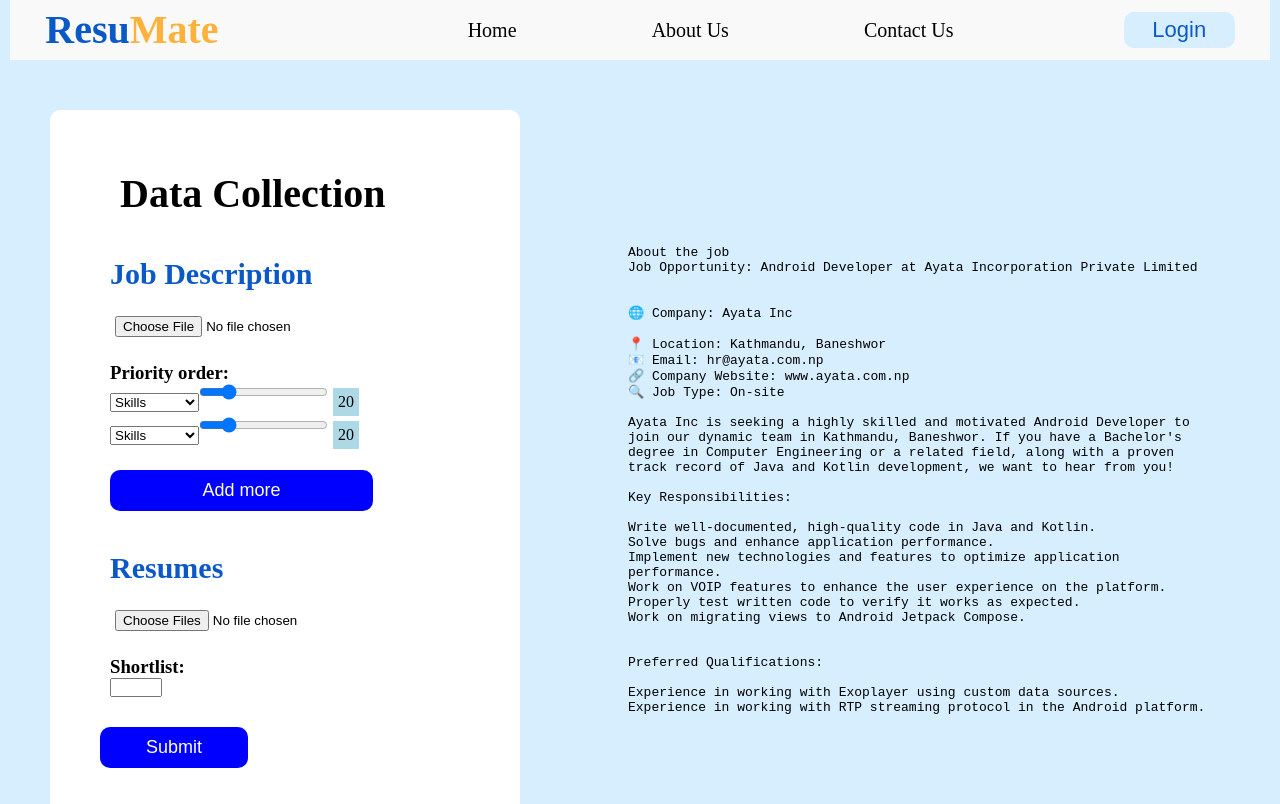
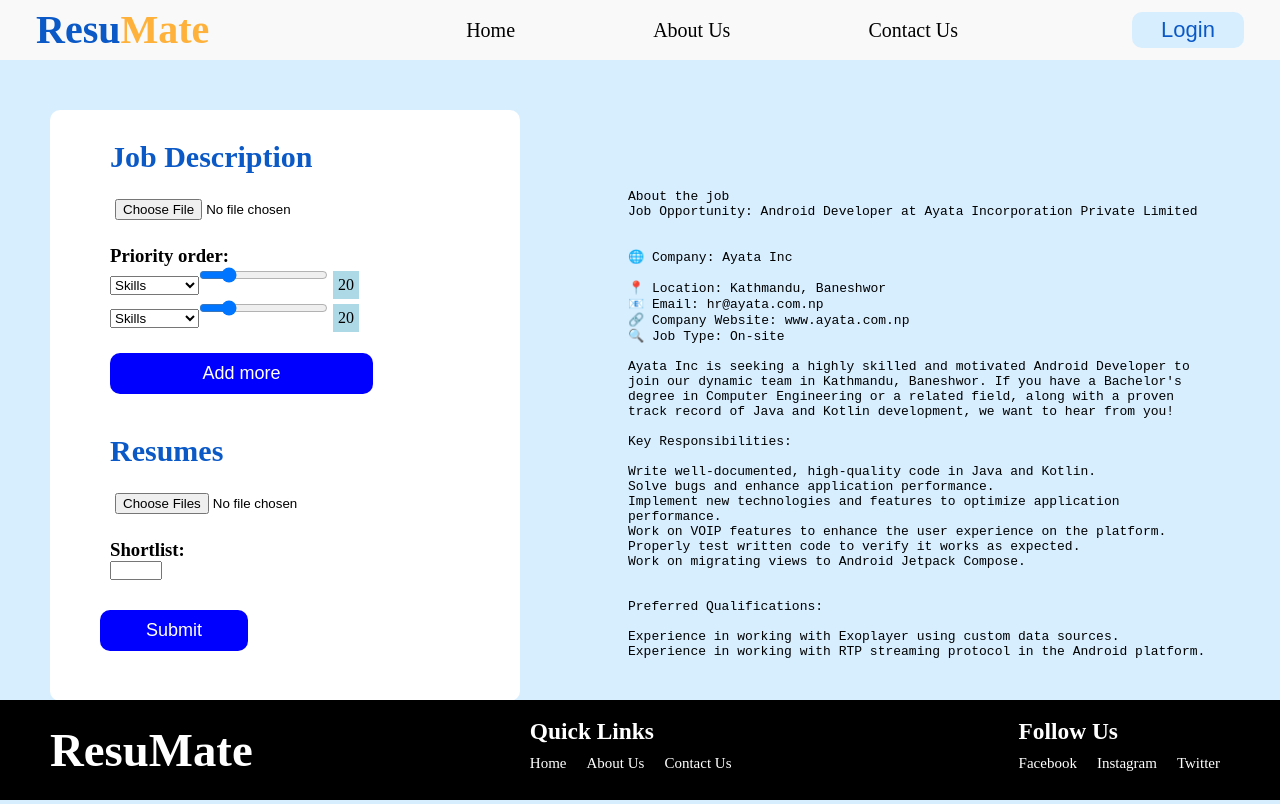
Before and after one commit to tinaghimire/Resumate-frontend, a plain HTML site: page Research/Frontend/upload-file.html in a window 1280 px wide. Shown: the top 804 px of the page. Drawn offline with Linux system fonts and the light colour scheme.

Commit message:
upload file footer missing problem solved

```diff
--- a/Research/Frontend/Assets/Styles/file-upload.css
+++ b/Research/Frontend/Assets/Styles/file-upload.css
@@ -6,17 +6,12 @@
 } */
 
 body{
+    padding: 0;
     margin: 0;
-    padding: 0;
-    margin-bottom: 200px;
-    display: flex;
-    flex-direction: column;
-    min-height: 100vh;
 }
 
-section{
+.main{
     display: flex;
-    flex:1;
     flex-direction: row;
     background-color: #D7EEFF;
     flex-direction: row;
@@ -56,6 +51,7 @@ iframe{
     border: none;
     color: black;
     margin-right: 50px;
+    display: block;
 }
 
 .job, .resume{
--- a/Research/Frontend/Assets/Styles/header-footer.css
+++ b/Research/Frontend/Assets/Styles/header-footer.css
@@ -14,11 +14,11 @@ header{
     justify-content: space-evenly;
     align-items: center;
     width: auto;
-    margin: auto 10px auto 10px;
     height: 60px;
     font-size: 20px;
     color: black;
     font-weight: medium;
+    /* position: fixed; */
     position: fixed;
     top: 0;
     left: 0;
@@ -96,10 +96,10 @@ footer{
     justify-content: space-between;
     align-items: center;
     padding: 50px;
-    height: 200px;
+    height: 100px;
     font-size: 20px;
     color: white;
-    position: sticky;
+    position: fixed;
     bottom: 0;
     left: 0;
     right: 0;
--- a/Research/Frontend/upload-file.html
+++ b/Research/Frontend/upload-file.html
@@ -18,9 +18,8 @@
         </div>
         <button class="login">Login</button>
     </header>
-    <section>
+    <div class="main">
         <div class="upload">
-            <h1 style="margin: 60px 0 10px 0; text-align: start; padding-left: 20px;">Data Collection</h1>
             <div class="job">
                 <h2 style="margin-bottom: 20px;">Job Description</h2>
                 <!-- <form action="upload.php" method="post" enctype="multipart/form-data"> -->
@@ -66,9 +65,12 @@
             <button class="submit">Submit</button>
         </div>
         <div class="sample">
-            <iframe allowtransparency="true"  id="text" src="./Assets/Files/sample.txt"></a>
+            <iframe id="text" src="./Assets/Files/sample.txt"></iframe>
         </div>
-    </section>
+        <!-- <div class="sample">
+            <embed src="./Assets/Files/sample.txt" type="">
+        </div> -->
+    </div>
     <footer>
         <div class="home-page">
             <h3>ResuMate</h3>
```
